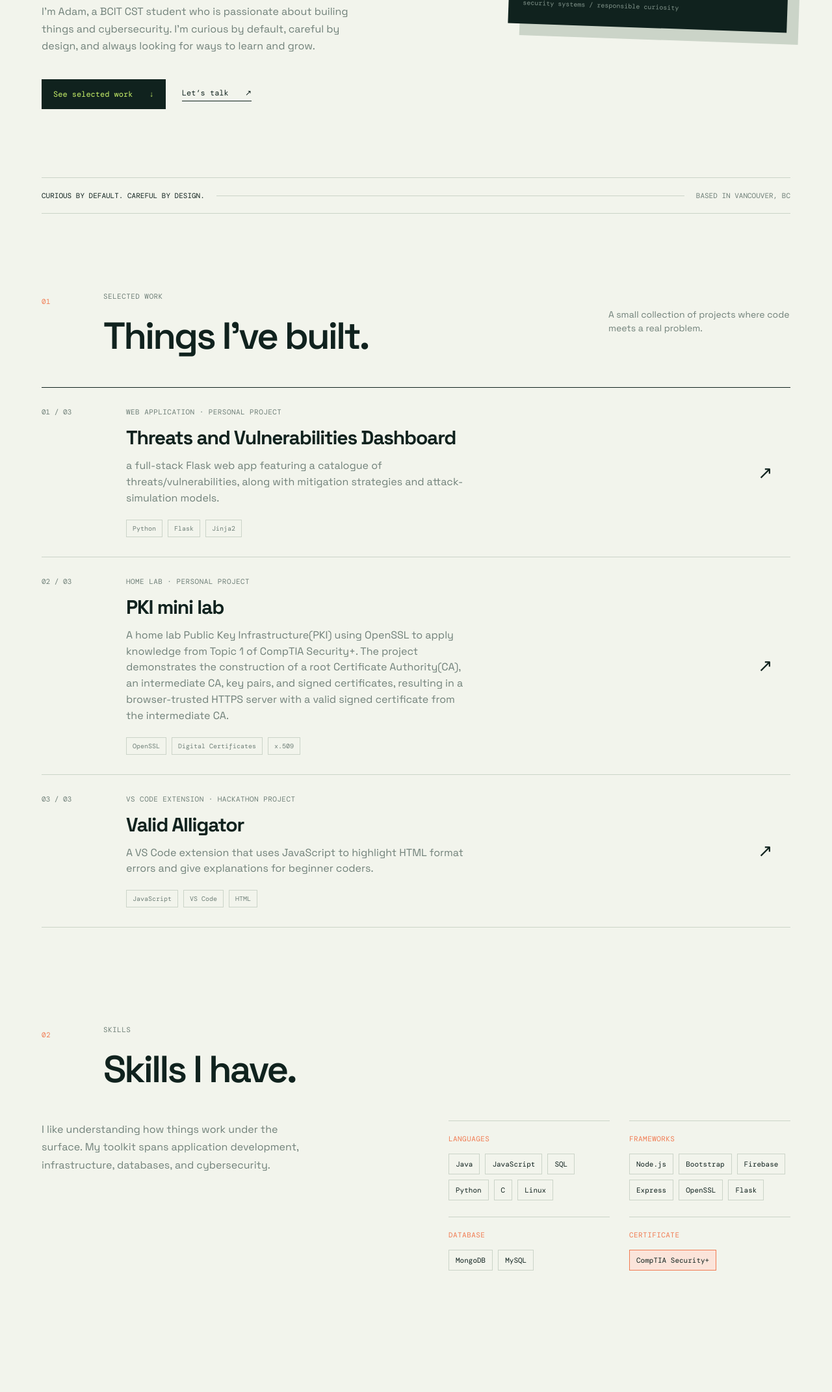
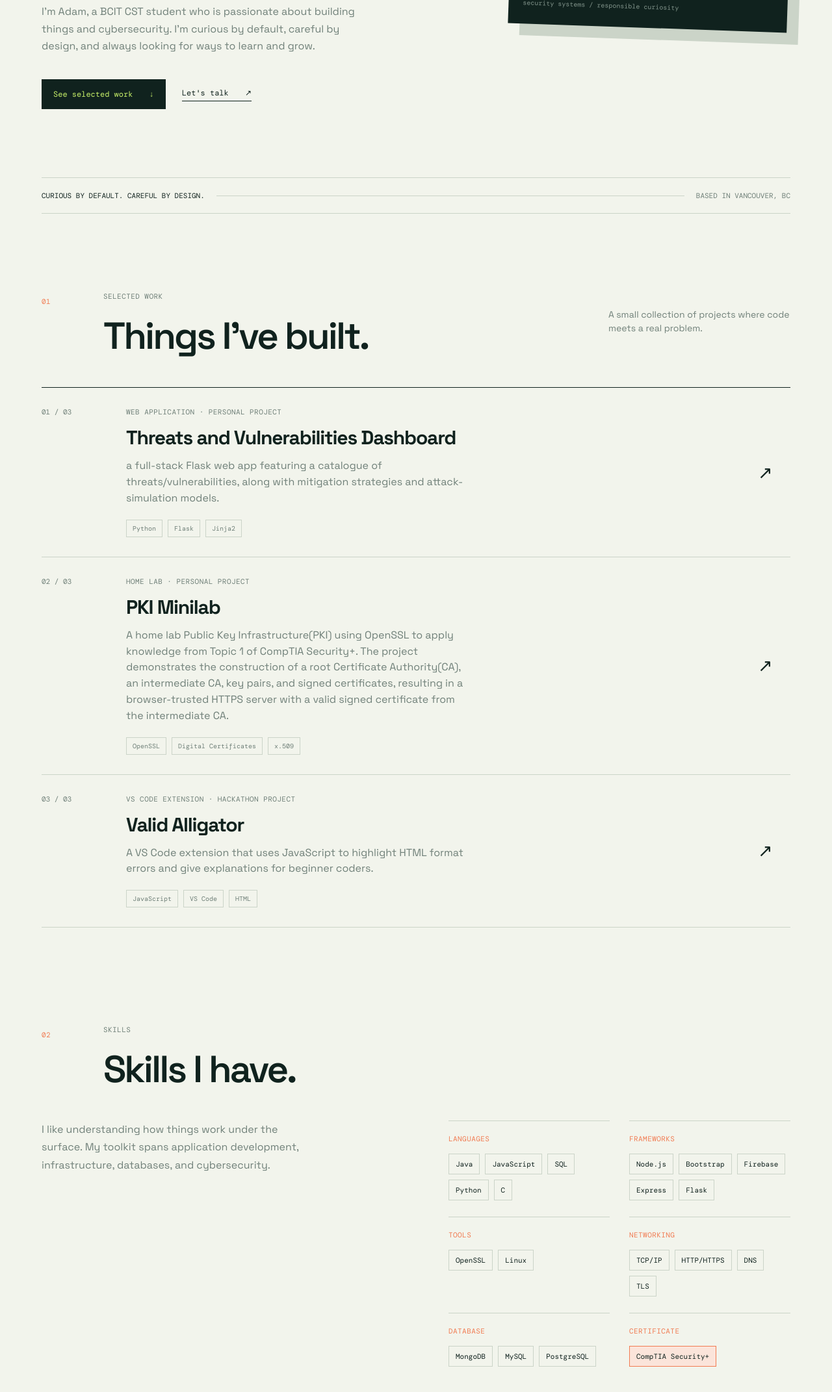
Before and after one commit to adalocke7/portfolio, a plain HTML site: page index.html in a window 1280 px wide. Shown: the part 595-2738 px from the top of the page at 65% size. Drawn offline with nearby package versions, Linux system fonts and the light colour scheme.

Commit message:
Update skills and fix typos

```diff
--- a/index.html
+++ b/index.html
@@ -22,11 +22,11 @@
                 <div class="hero-copy">
                     <p class="eyebrow"><span class="status-dot"></span> Available to connect</p>
                     <h1>Building for the web.<br><em>Thinking like a defender.</em></h1>
-                    <p class="hero-intro">I’m Adam, a BCIT CST student who is passionate about builing things and cybersecurity.
-                        I’m curious by default, careful by design, and always looking for ways to learn and grow.
+                    <p class="hero-intro">I'm Adam, a BCIT CST student who is passionate about building things and cybersecurity.
+                        I'm curious by default, careful by design, and always looking for ways to learn and grow.
                     </p>
                     <div class="hero-actions"><a class="button button-primary" href="#work">See selected work
-                            <span>↓</span></a><a class="text-link" href="#contact">Let’s talk <span>↗</span></a></div>
+                            <span>↓</span></a><a class="text-link" href="#contact">Let's talk <span>↗</span></a></div>
                 </div>
                 <div class="signal-panel" aria-label="System status decoration">
                     <div class="panel-top"><span>LOCAL / PROFILE</span><span>01—04</span></div>
@@ -47,7 +47,7 @@
                     <p class="section-number">01</p>
                     <div>
                         <p class="eyebrow">Selected work</p>
-                        <h2>Things I’ve built.</h2>
+                        <h2>Things I've built.</h2>
                     </div>
                     <p class="heading-note">A small collection of projects where code meets a real problem.</p>
                 </div>
@@ -67,7 +67,7 @@
                         <div class="project-index">02 / 03</div>
                         <div class="project-body">
                             <p class="project-type">Home lab · Personal Project</p>
-                            <h3>PKI mini lab</h3>
+                            <h3>PKI Minilab</h3>
                             <p>A home lab Public Key Infrastructure(PKI) using OpenSSL to apply knowledge from Topic 1 of CompTIA Security+. The project demonstrates the construction of a root Certificate Authority(CA), an intermediate CA, key pairs, and signed certificates, resulting in a browser-trusted HTTPS server with a valid signed certificate from the intermediate CA.</p>
                             <div class="tag-row"><span>OpenSSL</span><span>Digital Certificates</span><span>x.509</span></div>
                         </div><a class="project-link" href="https://github.com/adalocke7/pki-mini-lab"
@@ -97,9 +97,11 @@
                     <p class="skills-note reveal">I like understanding how things work under the surface. My toolkit
                         spans application development, infrastructure, databases, and cybersecurity.</p>
                     <div class="skill-groups reveal">
-                        <div class="skill-group"><h3>Languages</h3><div class="skill-tags"><span>Java</span><span>JavaScript</span><span>SQL</span><span>Python</span><span>C</span><span>Linux</span></div></div>
-                        <div class="skill-group"><h3>Frameworks</h3><div class="skill-tags"><span>Node.js</span><span>Bootstrap</span><span>Firebase</span><span>Express</span><span>OpenSSL</span><span>Flask</span></div></div>
-                        <div class="skill-group"><h3>Database</h3><div class="skill-tags"><span>MongoDB</span><span>MySQL</span></div></div>
+                        <div class="skill-group"><h3>Languages</h3><div class="skill-tags"><span>Java</span><span>JavaScript</span><span>SQL</span><span>Python</span><span>C</span></div></div>
+                        <div class="skill-group"><h3>Frameworks</h3><div class="skill-tags"><span>Node.js</span><span>Bootstrap</span><span>Firebase</span><span>Express</span><span>Flask</span></div></div>
+                        <div class="skill-group"><h3>Tools</h3><div class="skill-tags"><span>OpenSSL</span><span>Linux</span></div></div>
+                        <div class="skill-group"><h3>Networking</h3><div class="skill-tags"><span>TCP/IP</span><span>HTTP/HTTPS</span><span>DNS</span><span>TLS</span></div></div>
+                        <div class="skill-group"><h3>Database</h3><div class="skill-tags"><span>MongoDB</span><span>MySQL</span><span>PostgreSQL</span></div></div>
                         <div class="skill-group certificate-group"><h3>Certificate</h3><div class="skill-tags"><span>CompTIA Security+</span></div></div>
                     </div>
                 </div>
@@ -110,7 +112,7 @@
                     <h2>Have a challenge<br><em>worth exploring?</em></h2>
                 </div>
                 <div class="contact-details">
-                    <p>I’m always open to interesting projects, thoughtful conversations, and opportunities to learn.
+                    <p>I'm always open to interesting projects, thoughtful conversations, and opportunities to learn.
                     </p><a href="mailto:adalocke2@gmail.com">adalocke2@gmail.com <span>↗</span></a><a
                         href="https://github.com/adalocke7" target="_blank"
                         rel="noopener noreferrer">github.com/adalocke7 <span>↗</span></a><a
```
Also changed, not shown: portfolio.css (line endings or trailing spaces), portfolio.js (line endings or trailing spaces).
